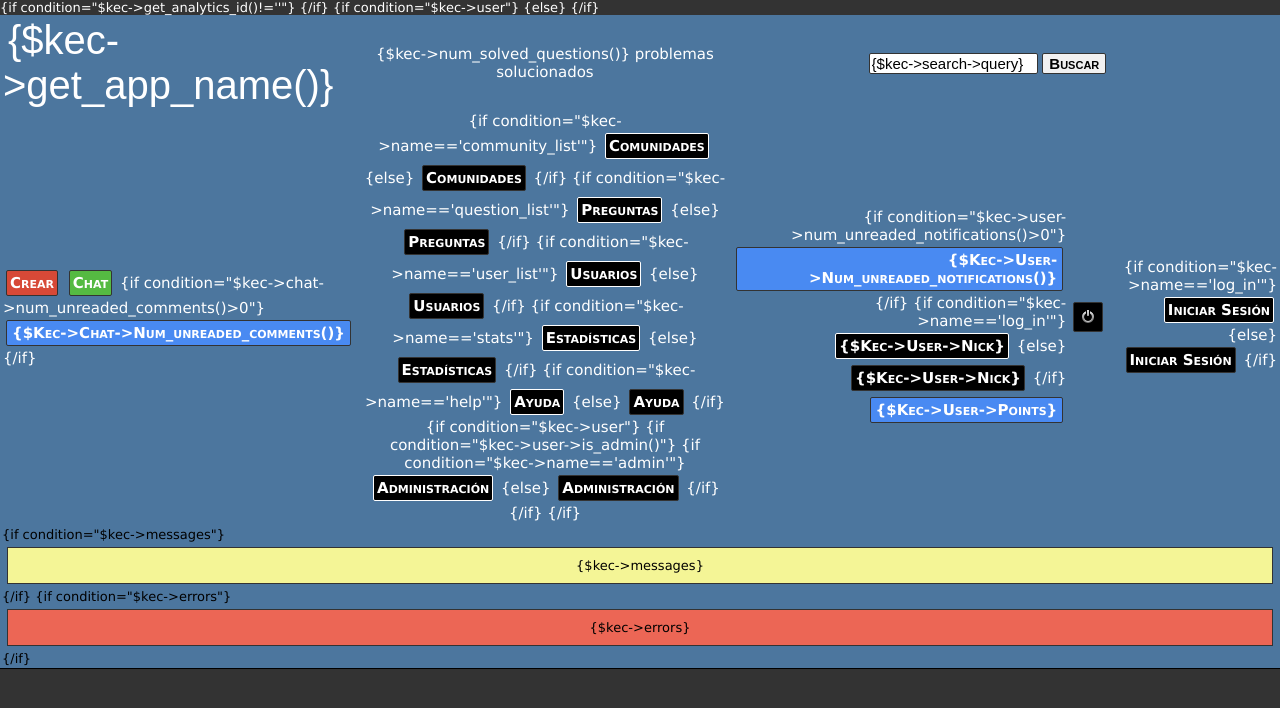
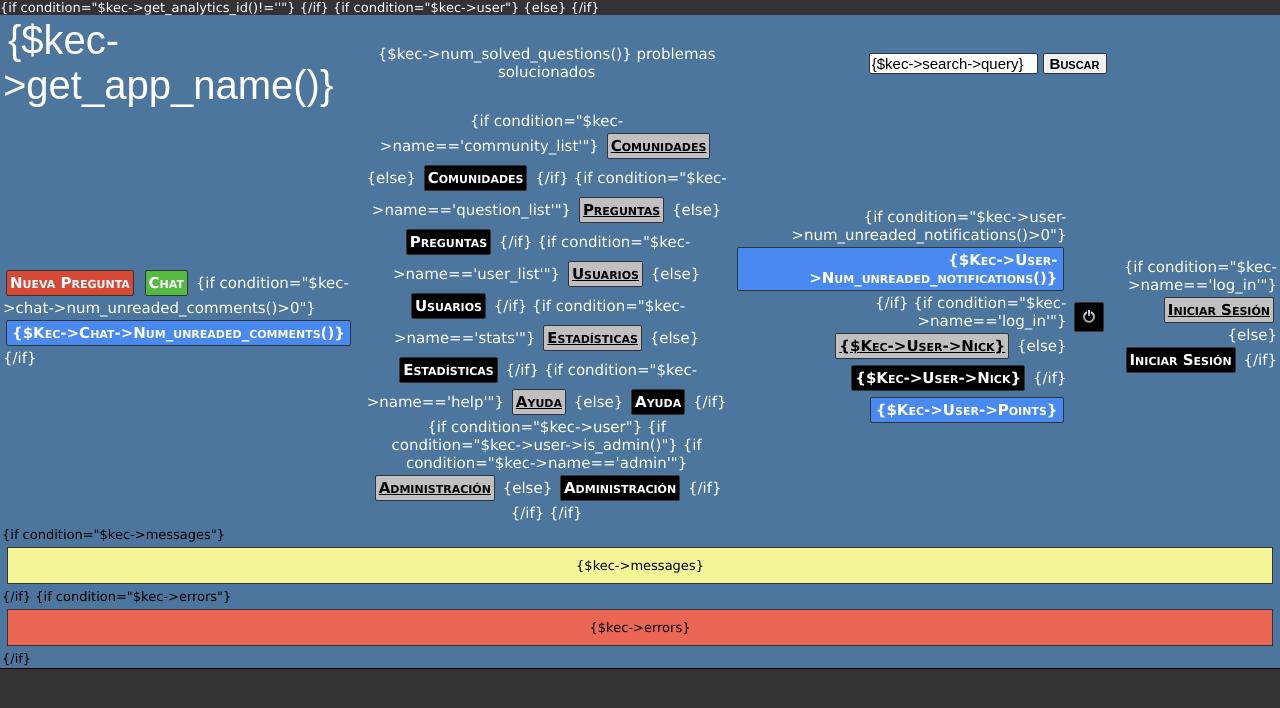
Before and after one commit to NeoRazorX/kelinux-php, a PHP site: page /view/header.html in a window 1280 px wide. Shown: the top 708 px of the page. Run offline with PHP 8.4, Linux system fonts and the light colour scheme; some web fonts are replaced.

Commit message:
- Añadida función para marcar como antiguas las preguntas sin actividad durante mucho tiempo. - Pequeños cambios gráficos.

```diff
--- a/view/css/core.css
+++ b/view/css/core.css
@@ -161,11 +161,14 @@ table.top_menu tr.menu a {
 }
 
 table.top_menu tr.menu a.selected {
-   border: 1px solid white;
+   background-color: silver;
+   color: black;
+   text-decoration: underline;
 }
 
 table.top_menu tr.menu a:hover {
-   background-color: #4A8BF5;
+   background-color: silver;
+   color: black;
 }
 
 table.top_menu a#logo {
--- a/view/header.html
+++ b/view/header.html
@@ -77,7 +77,7 @@
    </tr>
    <tr class="menu">
       <td>
-         <a id="b_crear" href="#" title="crear una pregunta">Crear</a>
+         <a id="b_crear" href="#" title="crear una pregunta">Nueva pregunta</a>
          <a id="b_chat" href="#" title="entrar en el chat">Chat</a>
          {if condition="$kec->chat->num_unreaded_comments()>0"}
          <a id="b_chat2" class="number" href="#" title="comentarios nuevos en el chat">{$kec->chat->num_unreaded_comments()}</a>
```
Also changed, not shown: cron_manager.php (+7 -1 lines), model/ke_question.php (+11 -1 lines).
